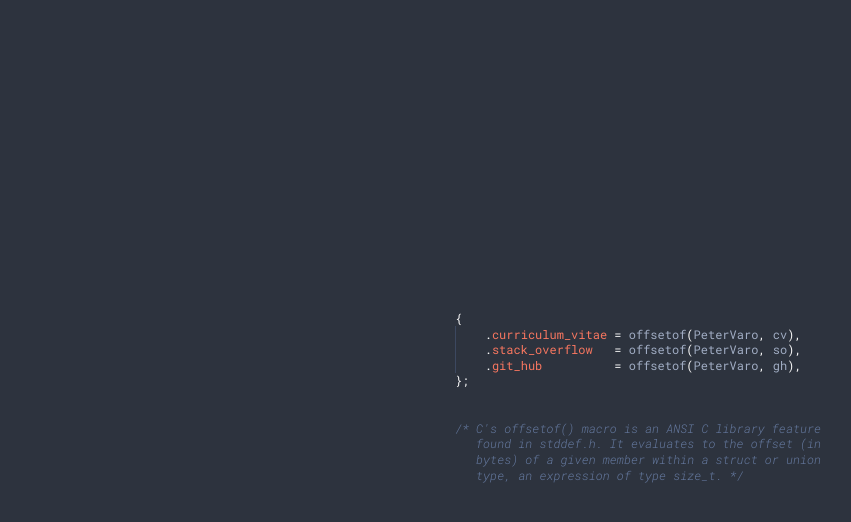
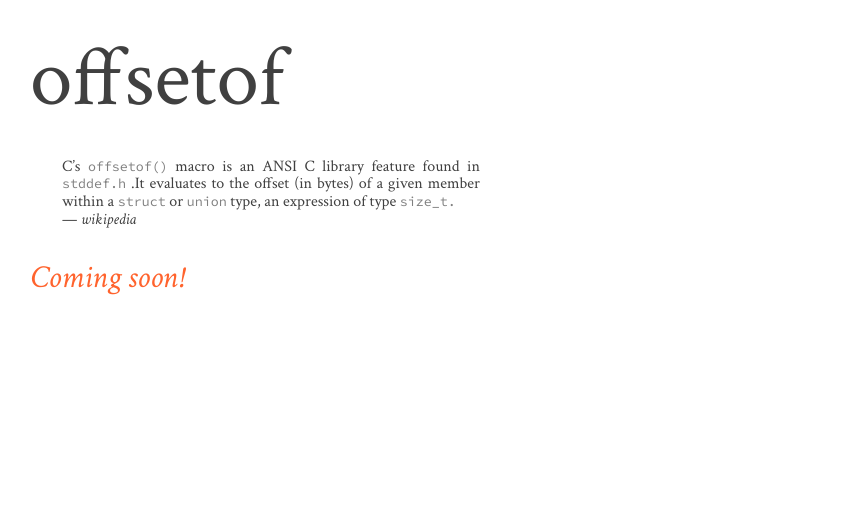
Before and after one commit to petervaro/offsetof, a plain HTML site: page index.html in a window 1280 px wide. Shown: the whole page, without its empty margins (2-853 px from the left). Drawn offline with Linux system fonts and the light colour scheme.

Commit message:
temporary landing-page added

```diff
--- a/index.html
+++ b/index.html
@@ -1,9 +1,3 @@
-<!DOCTYPE html><html lang="en"><head><meta charset="utf-8"><title>Peter Varo | offsetof()</title><link rel="stylesheet" type="text/css" href="css/index.css"></head><body><div><div><pre><code><span class="lang-punctuation">{</span><span class="lang-text">
-</span><span class="lang-indentation">    </span><span class="lang-operator">.</span><a target="_blank" href="https://8a16683400776f7ab924e88e01232be4f584221a.googledrive.com/host/0B75zuK6fBv7-cjVBaWYtdG42elU/extras/peter_varo_cv_sketch_and_prototype.pdf"><span class="lang-parameter">curriculum_vitae</span></a><span class="lang-text"> </span><span class="lang-operator">=</span><span class="lang-text"> </span><span class="lang-function">offsetof</span><span class="lang-punctuation">(</span><span class="lang-type">PeterVaro</span><span class="lang-punctuation">,</span><span class="lang-text"> cv</span><span class="lang-punctuation">)</span><span class="lang-punctuation">,</span><span class="lang-text">
-</span><span class="lang-indentation">    </span><span class="lang-operator">.</span><a target="_blank" href="http://stackoverflow.com/users/2188562"><span class="lang-parameter">stack_overflow</span></a><span class="lang-text">   </span><span class="lang-operator">=</span><span class="lang-text"> </span><span class="lang-function">offsetof</span><span class="lang-punctuation">(</span><span class="lang-type">PeterVaro</span><span class="lang-punctuation">,</span><span class="lang-text"> so</span><span class="lang-punctuation">)</span><span class="lang-punctuation">,</span><span class="lang-text">
-</span><span class="lang-indentation">    </span><span class="lang-operator">.</span><a target="_blank" href="https://github.com/petervaro"><span class="lang-parameter">git_hub</span></a><span class="lang-text">          </span><span class="lang-operator">=</span><span class="lang-text"> </span><span class="lang-function">offsetof</span><span class="lang-punctuation">(</span><span class="lang-type">PeterVaro</span><span class="lang-punctuation">,</span><span class="lang-text"> gh</span><span class="lang-punctuation">)</span><span class="lang-punctuation">,</span><span class="lang-text">
-</span><span class="lang-punctuation">}</span><span class="lang-punctuation">;</span><span class="lang-text">
-</span><span class="lang-text"></span></code><code><span class="lang-comment">/* C's offsetof() macro is an ANSI C library feature
-   found in stddef.h. It evaluates to the offset (in
-   bytes) of a given member within a struct or union
-   type, an expression of type size_t. */</span><span class="lang-text"></span></code></pre></div></div></body></html>
+
+<!DOCTYPE html><html lang="en"><!-- Copyright (C) 2015 - 2016 Peter Varo. All rights reserved.--><head><meta charset="utf-8"><meta name="description" content="offsetof(blog, programming)"><meta name="keywords" content="peter,varo,petervaro,developer,designer,github,stackoverflow,offsetof,sketchandprototype,C,python,py,javascript,js,go,rust,c++,cpp,cxx,software,bash,sh,haskell,unix,linux,free,open,source,cv,resume"><meta name="Author" content="Peter Varo"><title>offsetof()</title><link rel="shortcut icon" type="image/x-icon" href="favicon.ico"><link rel="icon" type="image/x-icon" href="favicon.ico"><link rel="stylesheet" type="text/css" href="css/index.css"></head><body><div id="content"><div id="title">offsetof</div><div id="quote">C&rsquo;s <span class="code">offsetof()</span> macro is an ANSI C library feature found in <span class="code">stddef.h</span> .It evaluates to the offset (in bytes) of a given member
+within a <span class="code">struct</span> or <span class="code">union</span> type, an expression of type <span class="code">size_t.</span><br>&mdash; <a href="http://en.wikipedia.org/wiki/Offsetof" target="_blank">wikipedia</a></div><div id="notes">Coming soon!</div></div></body></html>
--- a/scss/index.scss
+++ b/scss/index.scss
@@ -1,89 +1,78 @@
 /* INFO **
 ** INFO **/
 
+/*- - - - - - - - - - - - - - - - - - - - - - - - - - - - - - - - - - - - - - */
+/* Import compass mixins */
 @import "compass/reset";
-@import url(https://fonts.googleapis.com/css?family=Roboto+Mono:300,400,300italic);
+@import "compass/css3/hyphenation";
 
+/*- - - - - - - - - - - - - - - - - - - - - - - - - - - - - - - - - - - - - - */
+/* Import fonts */
+@import url(https://fonts.googleapis.com/css?family=Source+Code+Pro);
+@import url(https://fonts.googleapis.com/css?family=Crimson+Text:400,400italic);
+
+
+/*----------------------------------------------------------------------------*/
 html,
 body
 {
-    width  : 100%;
-    height : 100%;
+    color                  : #404040;
+    line-height            : 1.1;
+    font-size              : 12pt;
+    font-family            : 'Crimson Text', serif;
+    text-rendering         : optimizeLegibility;
+    font-variant-ligatures : common-ligatures;
+    font-variant-ligatures : historical-ligatures;
+    font-variant-ligatures : contextual;
+    @include hyphens(auto);
 }
 
-body
+
+/*----------------------------------------------------------------------------*/
+#content
 {
-    background  : #2D333E;
-    line-height : 1.3;
+    margin : 32px;
+    width  : 450px;
+}
 
-    & > div
+
+/*----------------------------------------------------------------------------*/
+#title
 {
-        display : table;
-        width   : 100%;
-        height  : 100%;
+    font-size     : 64pt;
+    margin-bottom : 32px;
+}
 
-        & > div
+
+/*----------------------------------------------------------------------------*/
+#quote
 {
-            display        : table-cell;
-            text-align     : center;
-            vertical-align : middle;
-
-            & > pre
-            {
-                display : inline-block;
-
-                & > code
-                {
-                    clear       : left;
-                    float       : left;
-                    text-align  : left;
-                    font-size   : 9pt;
-                    font-family : 'Roboto Mono';
+    text-align  : justify;
+    margin-left : 32px;
 
     & > a
     {
-                        text-decoration: none;
+        color           : inherit;
+        text-decoration : none;
+        font-style      : italic;
     }
 }
 
-                & > code:last-of-type
+
+/*----------------------------------------------------------------------------*/
+#notes
 {
+    color      : #ff632d;
     margin-top : 32px;
-                }
-            }
-        }
-    }
+    font-size  : 24pt;
+    font-style : italic;
 }
 
-.lang
+
+/*----------------------------------------------------------------------------*/
+.code
 {
-    &-indentation
-    {
-        border-left: 1px solid #3C4860;
+    font-size   : 10pt;
+    font-family : 'Source Code Pro', monospace;
+    color       : #808080;
 }
-
-    &-text,
-    &-type,
-    &-function,
-    {
-        color: #A1ADC4;
-    }
-
-    &-parameter,
-    {
-        color: #F87760;
-    }
-
-    &-operator,
-    &-punctuation,
-    {
-        color: #F8F8F8;
-        font-weight: 400;
-    }
-
-    &-comment
-    {
-        color      : #65799F;
-        font-style : italic;
-    }
-}
```
Also changed, not shown: css/index.css, 1 other file. Lines whose indentation alone changed are shown as unchanged.
